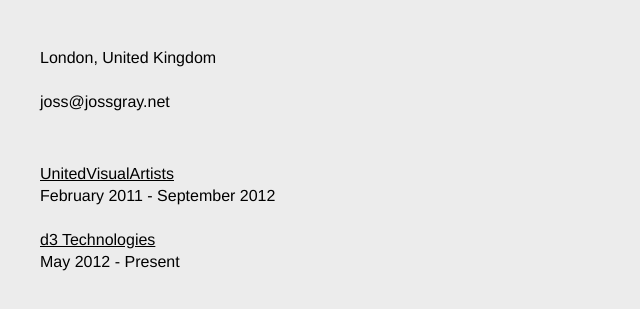
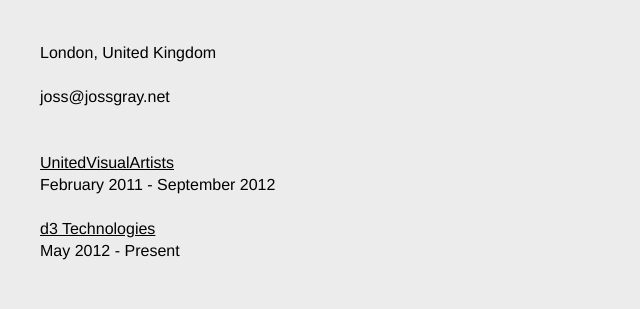
Before and after one commit to eclazi/jossgray.github.io, a plain HTML site: page index.html in a window 1280 px wide. Shown: the part 71-380 px from the top of the page, without its empty margins (0-640 px from the left). Drawn offline with Linux system fonts and the light colour scheme.

Commit message:
Combined boxes, tweaked css

```diff
--- a/css/stylesheet.css
+++ b/css/stylesheet.css
@@ -24,6 +24,8 @@ div {
 }
 
 div.box {
+	float: left;
 	line-height: 22px;
-	margin-top: 50px;
+	margin-top: 25px;
+	margin-right: 50px;
 }
--- a/index.html
+++ b/index.html
@@ -27,15 +27,14 @@
                 var linktext = name + "@" + domain;
                 document.write(linktext);
             </script>
-            <noscript>You need javascript enabled to see my email</noscript>
-        </div>
-        <div class="box">
+            <noscript>You need javascript enabled to see my email</noscript><br>
+            <br>
+            <br>
             <a href="http://www.uva.co.uk/work">UnitedVisualArtists</a><br>
             February 2011 - September 2012<br>
             <br>
             <a href="http://www.d3technologies.com">d3 Technologies</a><br>
             May 2012 - Present<br>
         </div>
-
 </body>
 </html>
```
